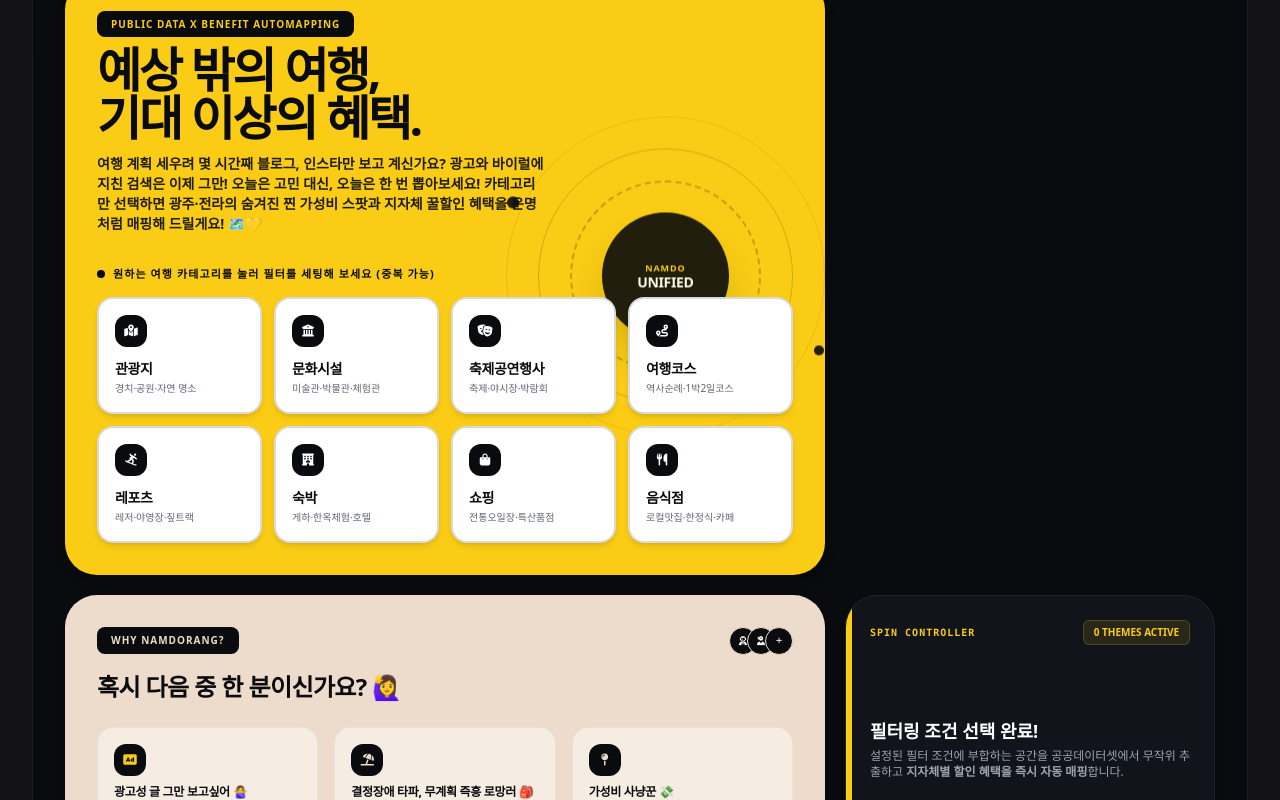
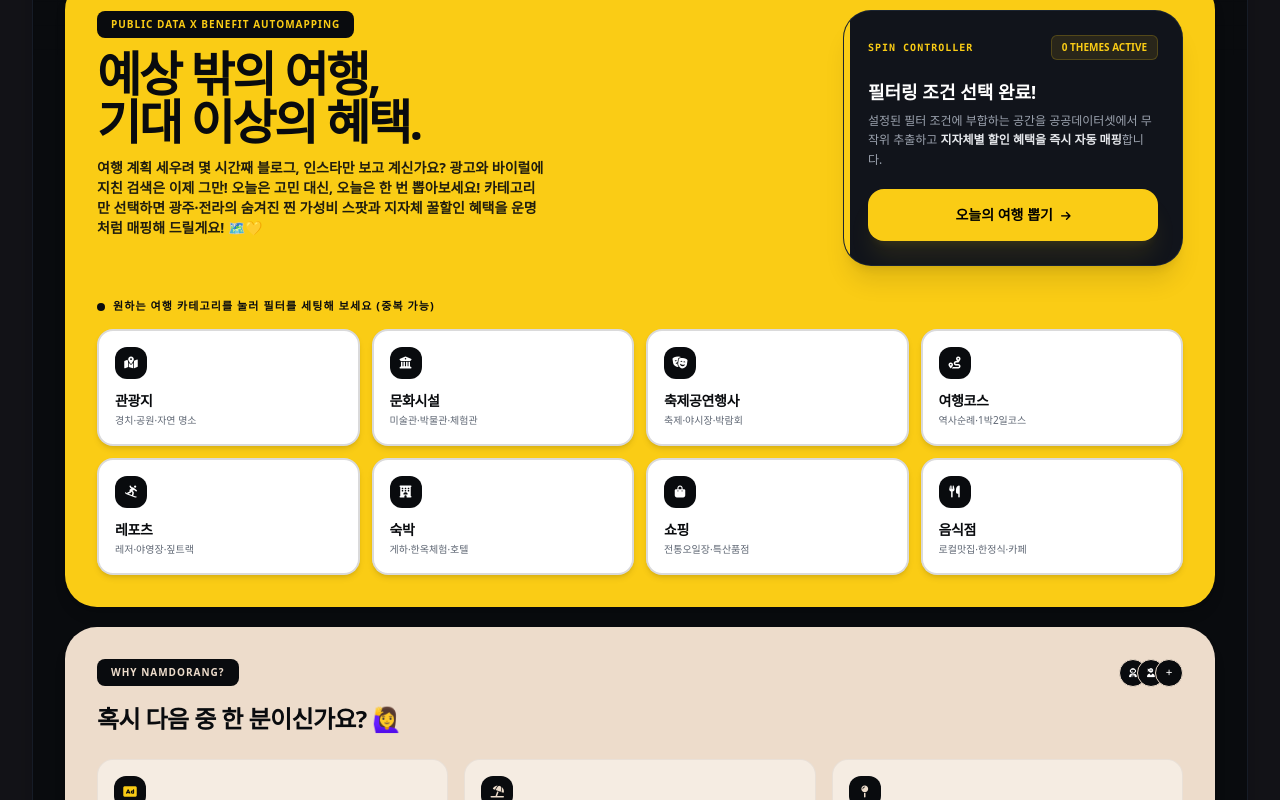
Before and after one commit to kbgkbg/project1, a Vue app in the folder project/: page / in a window 1280 px wide. Shown: the part 200-1000 px from the top of the page. Built offline with nearby package versions, Linux system fonts and the light colour scheme.

Commit message:
메인페이지 게임 위치 변경

```diff
--- a/project/src/views/HomeView.vue
+++ b/project/src/views/HomeView.vue
@@ -27,26 +27,14 @@
         <div id="home-screen" class="screen-fade grid grid-cols-1 md:grid-cols-12 gap-5 z-10">
 
             <!-- CARD 1 (Top Hero: Bright Golden Yellow Card containing Big chunky filters) -->
-            <div class="md:col-span-12 lg:col-span-8 bg-yellow-400 rounded-[32px] p-6 md:p-8 text-[#090b0e] relative overflow-hidden flex flex-col justify-between min-h-[460px] md:min-h-[480px] shadow-lg">
+            <div class="md:col-span-12 lg:col-span-12 bg-yellow-400 rounded-[32px] p-6 md:p-8 text-[#090b0e] relative overflow-hidden flex flex-col justify-between min-h-[460px] md:min-h-[480px] shadow-lg">
 
-                <!-- Decorative Orbit Elements (Styling matching face graphic layout in image_eb3829.jpg) -->
-                <div class="absolute right-0 top-1/2 -translate-y-1/2 w-full md:w-[42%] aspect-square max-w-[320px] pointer-events-none hidden lg:block opacity-90">
-                    <div class="absolute inset-0 border border-[#090b0e]/10 rounded-full orbiting-track">
-                        <div class="absolute top-1/4 left-0 w-3 h-3 bg-[#090b0e] rounded-full"></div>
-                        <div class="absolute bottom-1/4 right-0 w-2.5 h-2.5 bg-[#090b0e] rounded-full"></div>
-                    </div>
-                    <div class="absolute inset-8 border border-[#090b0e]/20 rounded-full"></div>
-                    <div class="absolute inset-16 border-2 border-dashed border-[#090b0e]/25 rounded-full"></div>
-                    <!-- Central badge representing Namdorang unified pool -->
-                    <div class="absolute inset-24 bg-[#090b0e] rounded-full flex flex-col items-center justify-center p-3 text-white text-center shadow-2xl">
-                        <span class="text-[9px] font-black tracking-widest uppercase leading-tight text-yellow-400">NAMDO</span>
-                        <span class="text-[14px] font-black tracking-tight leading-none mt-0.5">UNIFIED</span>
-                    </div>
-                </div>
+                <!-- TOP ROW: Headings (left) + Direct Lucky Launcher (right), matched heights -->
+                <div class="flex flex-col lg:flex-row lg:items-stretch gap-6 lg:gap-8">
 
                     <!-- Text Headings (Instagram-style cozy tone) -->
-                <div class="space-y-3 max-w-2xl">
-                    <span class="text-[10px] font-black tracking-widest uppercase bg-[#090b0e] text-yellow-400 px-3.5 py-1.5 rounded-lg">
+                    <div class="space-y-3 flex-1 min-w-0">
+                        <span class="text-[10px] font-black tracking-widest uppercase bg-[#090b0e] text-yellow-400 px-3.5 py-1.5 rounded-lg inline-block">
                             PUBLIC DATA x BENEFIT AUTOMAPPING
                         </span>
                         <h1 class="text-3xl md:text-5xl font-black tracking-tighter leading-[1.05] mt-1 text-[#090b0e]">
@@ -55,6 +43,33 @@
                         <p class="text-xs md:text-sm font-semibold opacity-90 leading-relaxed max-w-md">
                              여행 계획 세우려 몇 시간째 블로그, 인스타만 보고 계신가요? 광고와 바이럴에 지친 검색은 이제 그만! 오늘은 고민 대신, 오늘은 한 번 뽑아보세요!  카테고리만 선택하면 광주·전라의 숨겨진 찐 가성비 스팟과 지자체 꿀할인 혜택을 운명처럼 매핑해 드릴게요! 🗺️💛
                         </p>
+                    </div>
+
+                    <!-- Direct Lucky Launcher filling the top-right space -->
+                    <div class="w-full lg:w-[340px] lg:flex-shrink-0 flex flex-col justify-between bg-[#11141b] border border-gray-800/80 rounded-[28px] p-6 shadow-xl relative overflow-hidden">
+                        <div class="absolute top-0 left-0 w-1.5 h-full bg-yellow-400"></div>
+
+                        <div class="flex items-center justify-between">
+                            <span class="text-[10px] font-mono tracking-widest text-yellow-400 uppercase font-black">SPIN CONTROLLER</span>
+                            <span id="spot-counter-badge" class="px-2.5 py-1 bg-yellow-400/10 text-yellow-400 text-[10px] font-black rounded-md border border-yellow-400/20">
+                                00 THEMES ACTIVE
+                            </span>
+                        </div>
+
+                        <div class="my-5">
+                            <h3 class="text-lg font-extrabold text-white leading-snug">
+                                필터링 조건 선택 완료!
+                            </h3>
+                            <p class="text-xs text-gray-400 mt-1.5 leading-relaxed">
+                                설정된 필터 조건에 부합하는 공간을 공공데이터셋에서 무작위 추출하고 <b class="text-gray-200">지자체별 할인 혜택을 즉시 자동 매핑</b>합니다.
+                            </p>
+                        </div>
+
+                        <button onclick="goToPickView()" class="w-full bg-yellow-400 hover:bg-yellow-500 text-black py-4 rounded-2xl font-black text-sm transition-all duration-300 flex items-center justify-center gap-2 group shadow-xl shadow-yellow-400/10">
+                            <span>오늘의 여행 뽑기</span>
+                            <i class="fa-solid fa-arrow-right text-[11px] group-hover:translate-x-1 transition-transform"></i>
+                        </button>
+                    </div>
                 </div>
 
                 <!-- OVERSIZED CHUNKY THEME FILTERS -->
@@ -172,7 +187,7 @@
             </div>
 
             <!-- CARD 2 (Left Lower: Sand Beige Bento Card - Inspired by METLY aesthetics) -->
-            <div class="md:col-span-12 lg:col-span-8 bg-[#eddccb] rounded-[32px] p-6 md:p-8 text-[#090b0e] shadow-lg relative overflow-hidden flex flex-col justify-between min-h-[220px]">
+            <div class="md:col-span-12 lg:col-span-12 bg-[#eddccb] rounded-[32px] p-6 md:p-8 text-[#090b0e] shadow-lg relative overflow-hidden flex flex-col justify-between min-h-[220px]">
                 <div class="absolute -right-6 -bottom-6 w-32 h-32 bg-white/20 rounded-full blur-xl pointer-events-none"></div>
 
                 <div class="space-y-4 z-10">
@@ -230,34 +245,6 @@
                         </div>
                     </div>
                 </div>
-            </div>
-
-            <!-- CARD 3 (Right Lower: Deep Slate Black Direct Lucky Launcher) -->
-            <div class="md:col-span-12 lg:col-span-4 bg-[#11141b] border border-gray-800/80 rounded-[32px] p-6 flex flex-col justify-between min-h-[220px] shadow-lg relative group overflow-hidden">
-                <div class="absolute top-0 left-0 w-1.5 h-full bg-yellow-400"></div>
-
-                <div class="flex items-center justify-between">
-                    <span class="text-[10px] font-mono tracking-widest text-yellow-400 uppercase font-black">SPIN CONTROLLER</span>
-                    <!-- Status Badge -->
-                    <span id="spot-counter-badge" class="px-2.5 py-1 bg-yellow-400/10 text-yellow-400 text-[10px] font-black rounded-md border border-yellow-400/20">
-                        00 THEMES ACTIVE
-                    </span>
-                </div>
-
-                <div class="my-4">
-                    <h3 class="text-lg font-extrabold text-white leading-snug">
-                        필터링 조건 선택 완료!
-                    </h3>
-                    <p class="text-xs text-gray-400 mt-1">
-                        설정된 필터 조건에 부합하는 공간을 공공데이터셋에서 무작위 추출하고 <b>지자체별 할인 혜택을 즉시 자동 매핑</b>합니다.
-                    </p>
-                </div>
-
-                <!-- Big Direct Launch Action Lever -->
-                <button onclick="goToPickView()" class="w-full bg-yellow-400 hover:bg-yellow-500 text-black py-4 rounded-2xl font-black text-xs transition-all duration-300 flex items-center justify-center gap-2 group shadow-xl shadow-yellow-400/5">
-                 <span>오늘의 여행 뽑기</span>
-                 <i class="fa-solid fa-arrow-right text-[10px] group-hover:translate-x-1 transition-transform"></i>
-                 </button>
             </div>
 
         </div>
```
Lines whose indentation alone changed are shown as unchanged.
